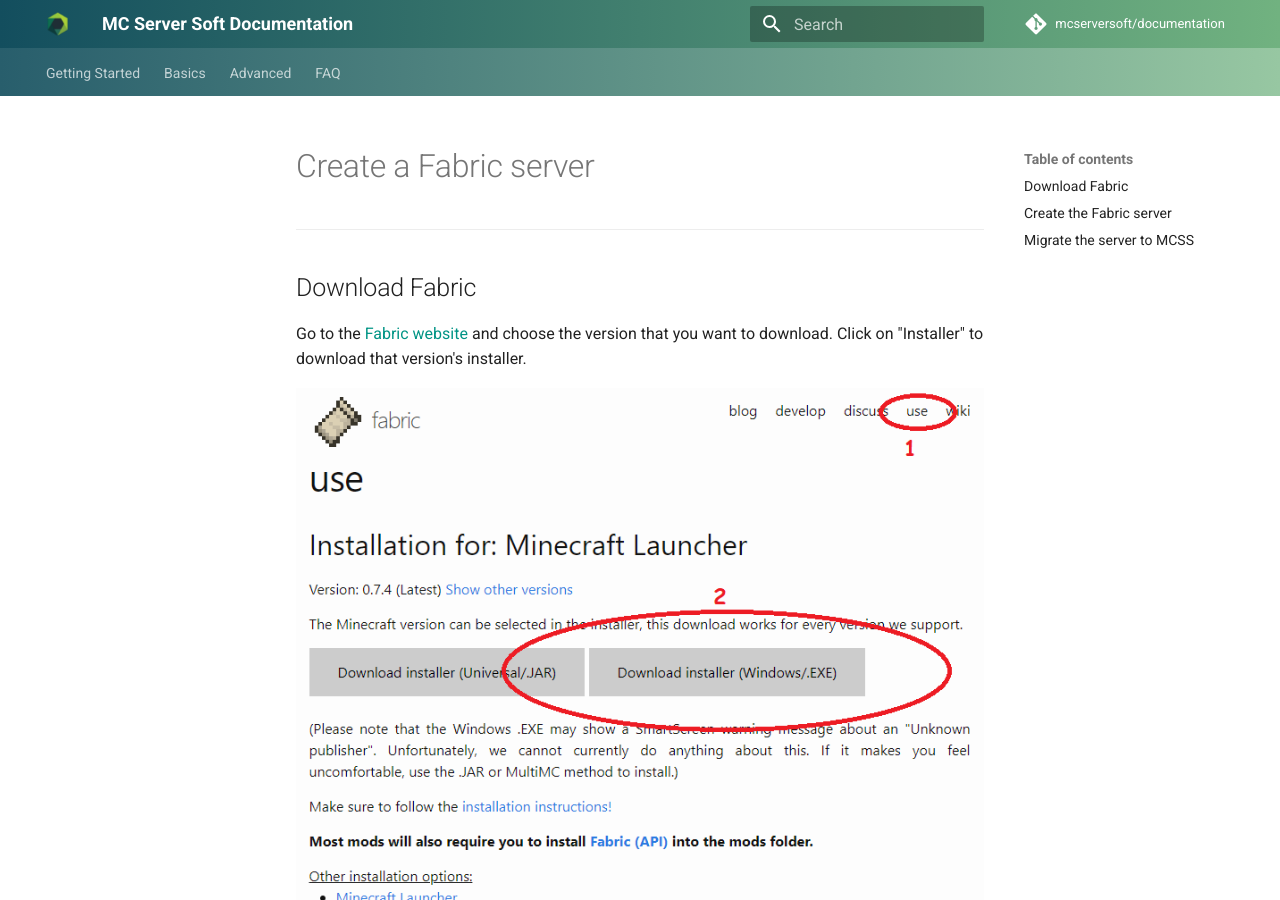
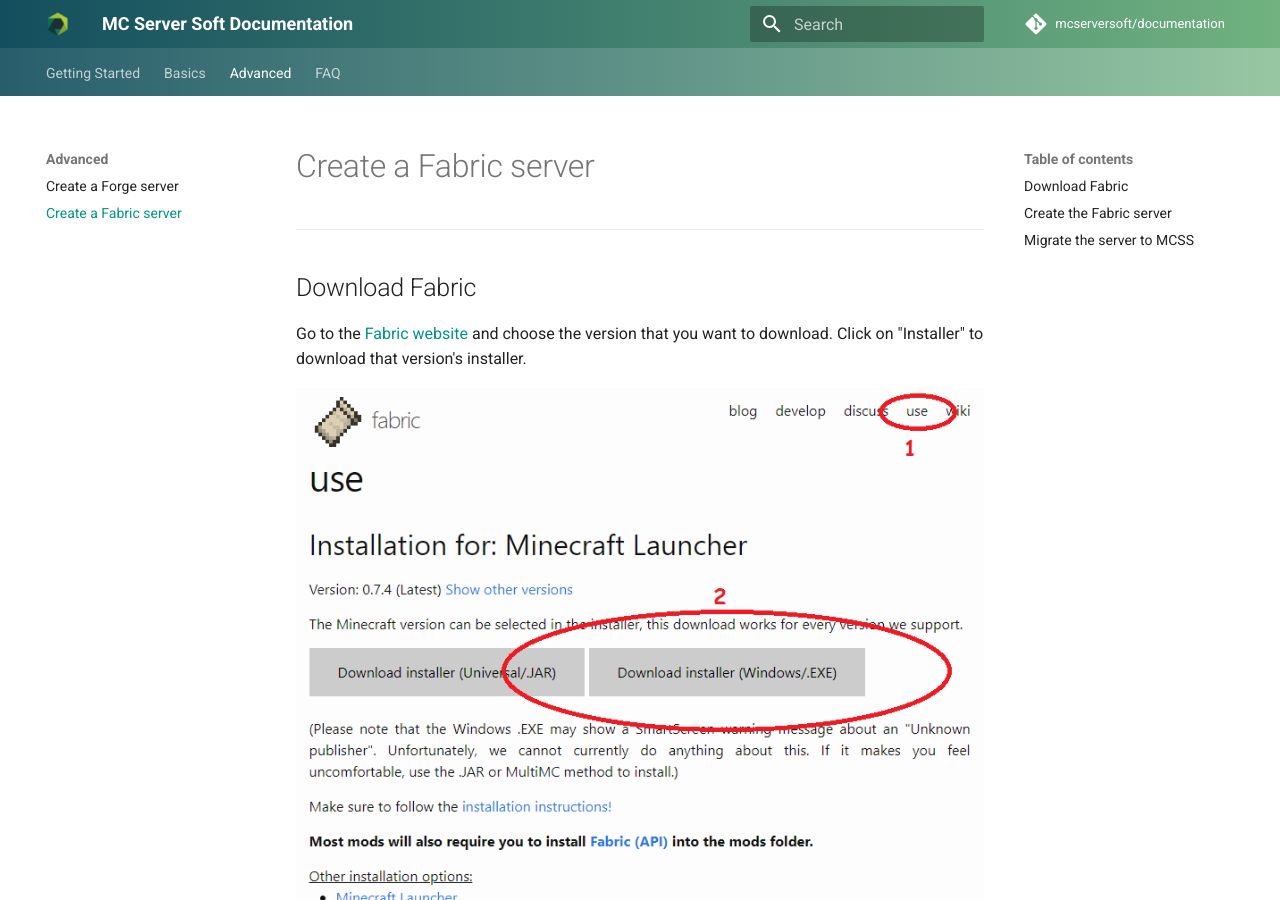
Before and after one commit to mcserversoft/documentation, an MkDocs documentation site: the page built from docs/create-fabric-server.md, in a window 1280 px wide and 900 px high. Built offline with MkDocs 1.6.1 and Material for MkDocs 9.7.7, drawn with Linux system fonts in a browser that asks for light colours; comment, search, counter and statistics services are not loaded.

Commit message:
Update mkdocs.yml

```diff
--- a/mkdocs.yml
+++ b/mkdocs.yml
@@ -27,4 +27,5 @@
    - Update a server: update-server.md
  - Advanced:
    - Create a Forge server: create-forge-server.md
+   - Create a Fabric server: create-fabric-server.md
  - FAQ: faq.md
```
